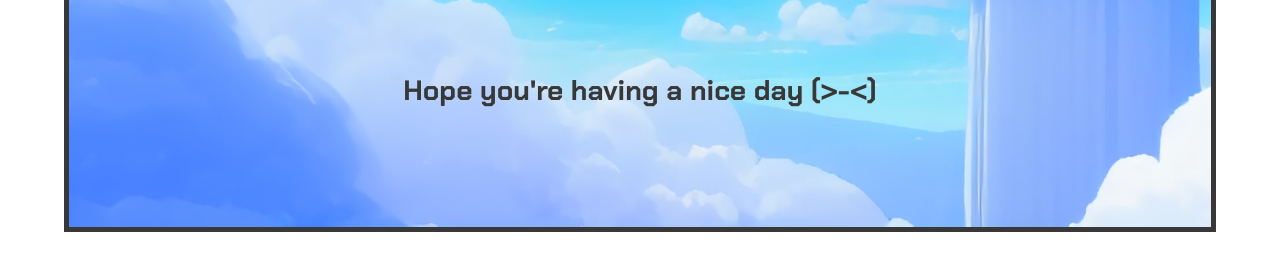
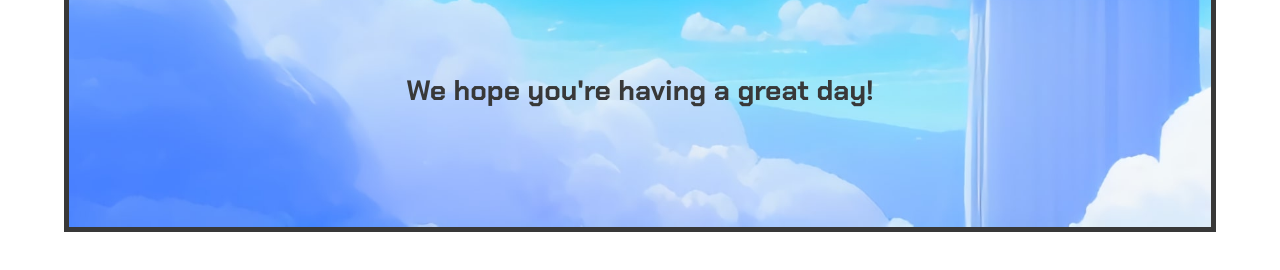
Before and after one commit to AlbertKovtoun/Portfolio, a website built with Vite: page index.html in a window 1280 px wide. Shown: the part 528-798 px from the top of the page. Built offline with nearby package versions, Linux system fonts and the light colour scheme; some packages are replaced by stand-ins of ours; what tweakpane would draw is missing.

Commit message:
Text change

```diff
--- a/index.html
+++ b/index.html
@@ -45,7 +45,7 @@
           </div>
         </div>
         <div class="loading-screen-bottom-text">
-          <h4>Hope you're having a nice day (&gt;-&lt;)</h4>
+          <h4>We hope you're having a great day!</h4>
         </div>
 
         <div class="intro-text-container-0">
```
